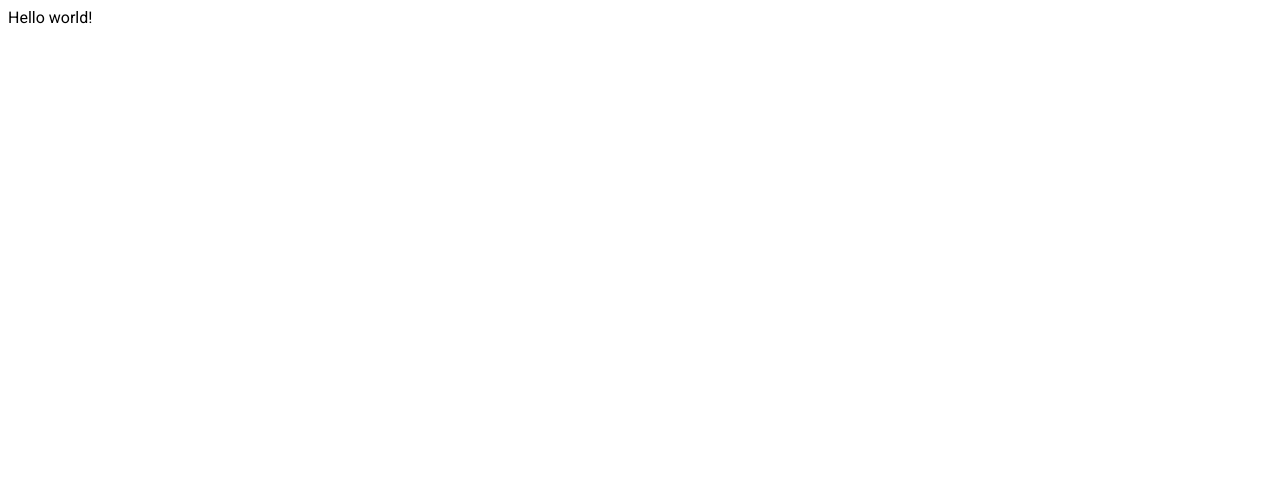
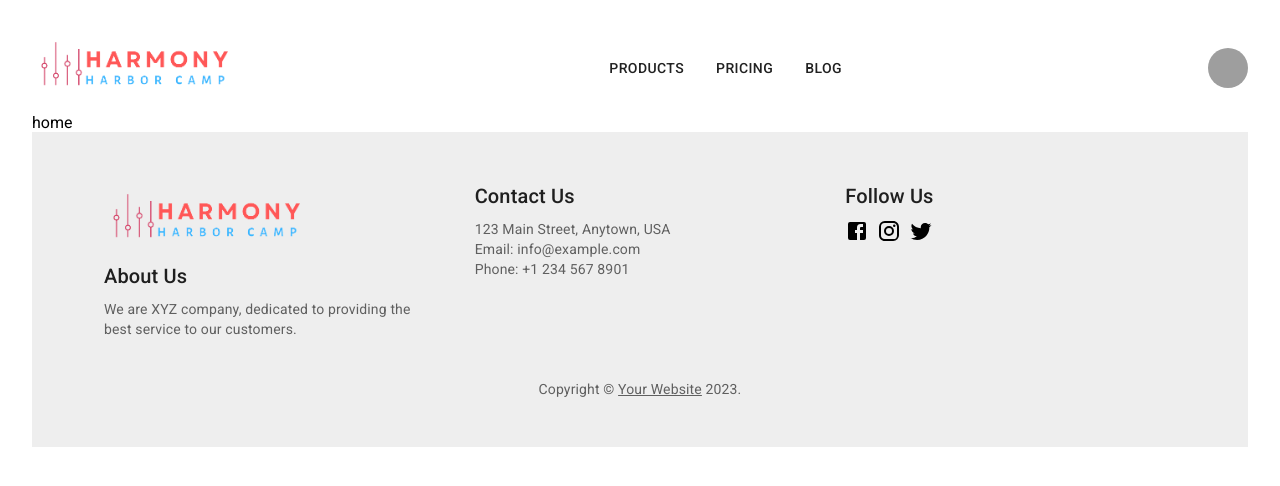
Before and after one commit to snigbar/Harmony-Harbor-Camp, a React (Vite) app: page / in a window 1280 px wide. Shown: the top 486 px of the page. Built offline with nearby package versions, Linux system fonts and the light colour scheme; grey boxes are pictures that could not be loaded.

Commit message:
navbar and footer added

```diff
--- /dev/null
+++ b/src/Components/Footer.jsx
@@ -0,0 +1,87 @@
+import * as React from "react";
+import Container from "@mui/material/Container";
+import Typography from "@mui/material/Typography";
+import Link from "@mui/material/Link";
+import Grid from "@mui/material/Grid";
+import { Facebook, Instagram, Twitter } from "@mui/icons-material";
+import { Box } from "@mui/material";
+import logo from '../assets/logo.png'
+
+export default function Footer() {
+  return (
+    <Box
+      component="footer"
+      sx={{
+        backgroundColor: (theme) =>
+          theme.palette.mode === "light"
+            ? theme.palette.grey[200]
+            : theme.palette.grey[800],
+        p: 6,
+      }}
+    >
+      <Container maxWidth="lg">
+        <Grid container spacing={5}>
+          <Grid item xs={12} sm={4}>
+          <Link href="/">
+        <Box
+            component="img"
+            sx={{ height: 76 }}
+            alt="Logo"
+            src={logo}
+        />
+        </Link>
+            <Typography variant="h6" color="text.primary" gutterBottom>
+              About Us
+            </Typography>
+            <Typography variant="body2" color="text.secondary">
+              We are XYZ company, dedicated to providing the best service to our
+              customers.
+            </Typography>
+          </Grid>
+          <Grid item xs={12} sm={4}>
+            <Typography variant="h6" color="text.primary" gutterBottom>
+              Contact Us
+            </Typography>
+            <Typography variant="body2" color="text.secondary">
+              123 Main Street, Anytown, USA
+            </Typography>
+            <Typography variant="body2" color="text.secondary">
+              Email: info@example.com
+            </Typography>
+            <Typography variant="body2" color="text.secondary">
+              Phone: +1 234 567 8901
+            </Typography>
+          </Grid>
+          <Grid item xs={12} sm={4}>
+            <Typography variant="h6" color="text.primary" gutterBottom>
+              Follow Us
+            </Typography>
+            <Link href="https://www.facebook.com/" color="inherit">
+              <Facebook />
+            </Link>
+            <Link
+              href="https://www.instagram.com/"
+              color="inherit"
+              sx={{ pl: 1, pr: 1 }}
+            >
+              <Instagram />
+            </Link>
+            <Link href="https://www.twitter.com/" color="inherit">
+              <Twitter />
+            </Link>
+          </Grid>
+        </Grid>
+        <Box mt={5}>
+          <Typography variant="body2" color="text.secondary" align="center">
+            {"Copyright © "}
+            <Link color="inherit" href="https://your-website.com/">
+              Your Website
+            </Link>{" "}
+            {new Date().getFullYear()}
+            {"."}
+          </Typography>
+        </Box>
+      </Container>
+    </Box>
+  );
+}
--- /dev/null
+++ b/src/Components/Navbar.jsx
@@ -0,0 +1,157 @@
+import * as React from 'react';
+import AppBar from '@mui/material/AppBar';
+import Box from '@mui/material/Box';
+import Toolbar from '@mui/material/Toolbar';
+import IconButton from '@mui/material/IconButton';
+import Typography from '@mui/material/Typography';
+import Menu from '@mui/material/Menu';
+import MenuIcon from '@mui/icons-material/Menu';
+import Avatar from '@mui/material/Avatar';
+import Button from '@mui/material/Button';
+import Tooltip from '@mui/material/Tooltip';
+import MenuItem from '@mui/material/MenuItem';
+import logo from '../assets/logo.png'
+import { Link } from 'react-router-dom';
+import { red } from '@mui/material/colors';
+import styled from '@emotion/styled';
+
+
+const pages = ['Products', 'Pricing', 'Blog'];
+const settings = ['Profile', 'Account', 'Dashboard', 'Logout'];
+
+function Navbar() {
+  const [anchorElNav, setAnchorElNav] = React.useState(null);
+  const [anchorElUser, setAnchorElUser] = React.useState(null);
+
+  const handleOpenNavMenu = (event) => {
+    setAnchorElNav(event.currentTarget);
+  };
+  const handleOpenUserMenu = (event) => {
+    setAnchorElUser(event.currentTarget);
+  };
+
+  const handleCloseNavMenu = () => {
+    setAnchorElNav(null);
+  };
+
+  const handleCloseUserMenu = () => {
+    setAnchorElUser(null);
+  };
+
+
+  const LoginButton = styled(Button)({
+    color: 'whitesmoke',
+    backgroundColor: red.A400,
+    '&:hover':{
+        backgroundColor: red.A700,
+    }
+  })
+
+//   todo
+const user = true
+
+  return (
+    <AppBar position="static" sx={{ bgcolor: "#fff", color:"#212121"}} elevation={0}>
+
+        <Toolbar disableGutters sx={{display:'flex', justifyContent:'space-between'}}>
+
+
+          <Box sx={{ display: { xs: 'flex', md: 'none' } }}>
+            <IconButton
+              size="large"
+              aria-label="account of current user"
+              aria-controls="menu-appbar"
+              aria-haspopup="true"
+              onClick={handleOpenNavMenu}
+              color="inherit"
+            >
+              <MenuIcon />
+            </IconButton>
+
+            <Menu
+              id="menu-appbar"
+              anchorEl={anchorElNav}
+              anchorOrigin={{
+                vertical: 'bottom',
+                horizontal: 'left',
+              }}
+              keepMounted
+              transformOrigin={{
+                vertical: 'top',
+                horizontal: 'left',
+              }}
+              open={Boolean(anchorElNav)}
+              onClose={handleCloseNavMenu}
+              sx={{
+                display: { xs: 'block', md: 'none' },
+              }}
+            >
+              {pages.map((page) => (
+                <MenuItem key={page} onClick={handleCloseNavMenu}>
+                  <Typography textAlign="center">{page}</Typography>
+                </MenuItem>
+              ))}
+            </Menu>
+          </Box>
+
+        <Link href="/" sx={{ display: { xs: 'none', md: 'flex' }}}>
+        <Box
+            component="img"
+            sx={{ height: 76 }}
+            alt="Logo"
+            src={logo}
+        />
+        </Link>
+
+          <Box sx={{ flexGrow: 1, display: { xs: 'none', md: 'flex', justifyContent:'center' } }}>
+            {pages.map((page) => (
+              <Button
+                key={page}
+                onClick={handleCloseNavMenu}
+                sx={{ my: 2, p:2, color: '#212121', display: 'block' }}
+              >
+                {page}
+              </Button>
+            ))}
+          </Box>
+
+          <Box sx={{ flexGrow: 0 }}>
+           {user? <> <Tooltip title="Open settings">
+              <IconButton onClick={handleOpenUserMenu} sx={{ p: 0 }}>
+                <Avatar alt="Remy Sharp" src="/static/images/avatar/2.jpg" />
+              </IconButton>
+            </Tooltip>
+
+            <Menu
+              sx={{ mt: '45px' }}
+              id="menu-appbar"
+              anchorEl={anchorElUser}
+              anchorOrigin={{
+                vertical: 'top',
+                horizontal: 'right',
+              }}
+              keepMounted
+              transformOrigin={{
+                vertical: 'top',
+                horizontal: 'right',
+              }}
+              open={Boolean(anchorElUser)}
+              onClose={handleCloseUserMenu}
+            >
+              {settings.map((setting) => (
+                <MenuItem key={setting} onClick={handleCloseUserMenu}>
+                  <Typography textAlign="center" p={1}>{setting}</Typography>
+                </MenuItem>
+              ))}
+            </Menu></>
+            :
+            <LoginButton variant='contained'>Login</LoginButton>
+            }
+          </Box>
+
+        </Toolbar>
+
+    </AppBar>
+  );
+}
+export default Navbar;
--- /dev/null
+++ b/src/Layout/Main.jsx
@@ -0,0 +1,17 @@
+import React from 'react'
+import Navbar from '../Components/Navbar'
+import { Outlet } from 'react-router-dom'
+import { Container } from '@mui/material'
+import Footer from '../Components/Footer'
+
+const Main = () => {
+  return (
+    <Container maxWidth='xl' sx={{padding: "1rem 0"}}>
+    <Navbar></Navbar>
+    <Outlet></Outlet>
+    <Footer></Footer>
+    </Container>
+  )
+}
+
+export default Main
```
Also changed, not shown: src/main.jsx (+4 -3 lines), src/routes/router.jsx (+8 -1 lines), src/assets/logo.png (added).
